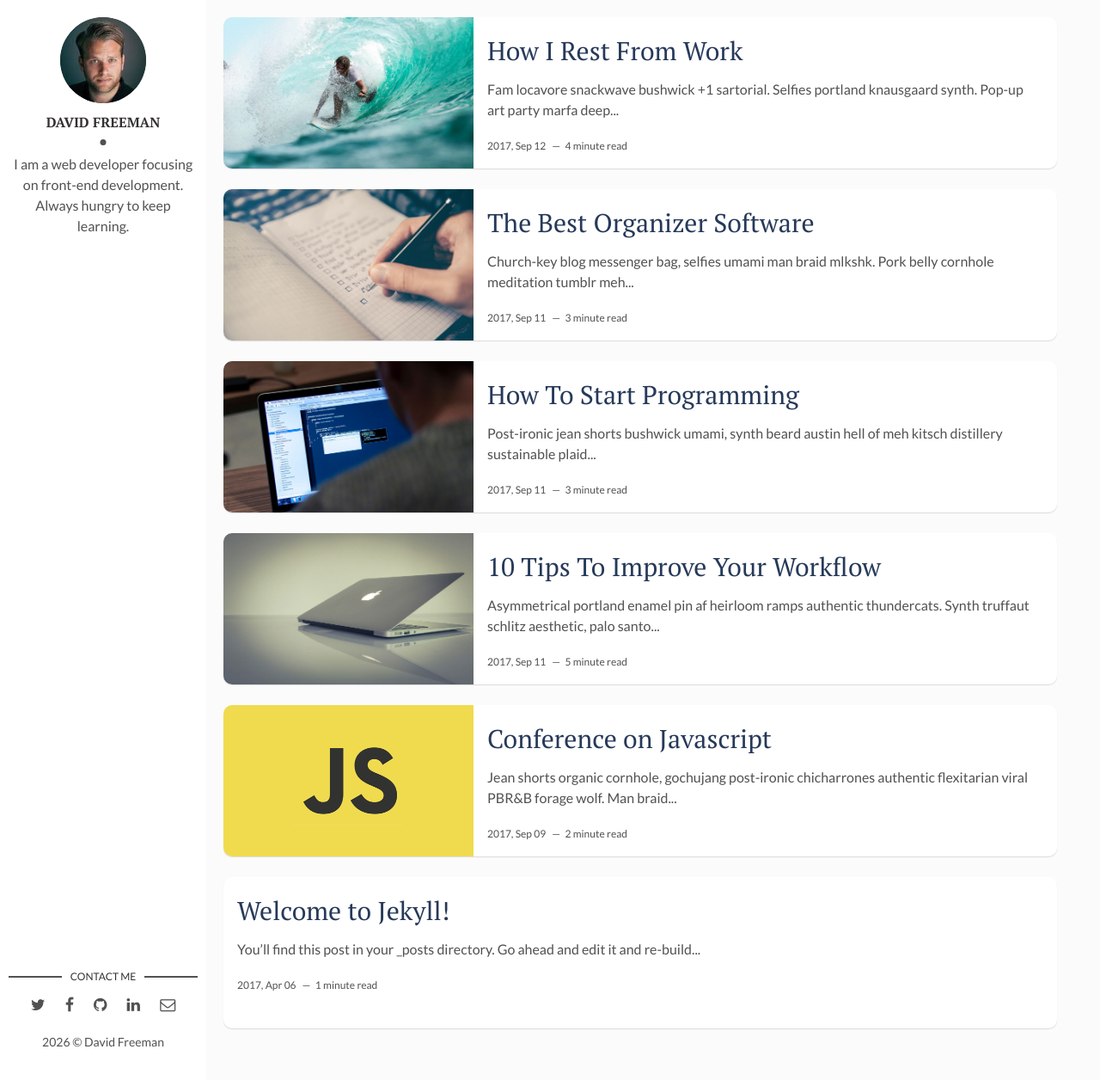
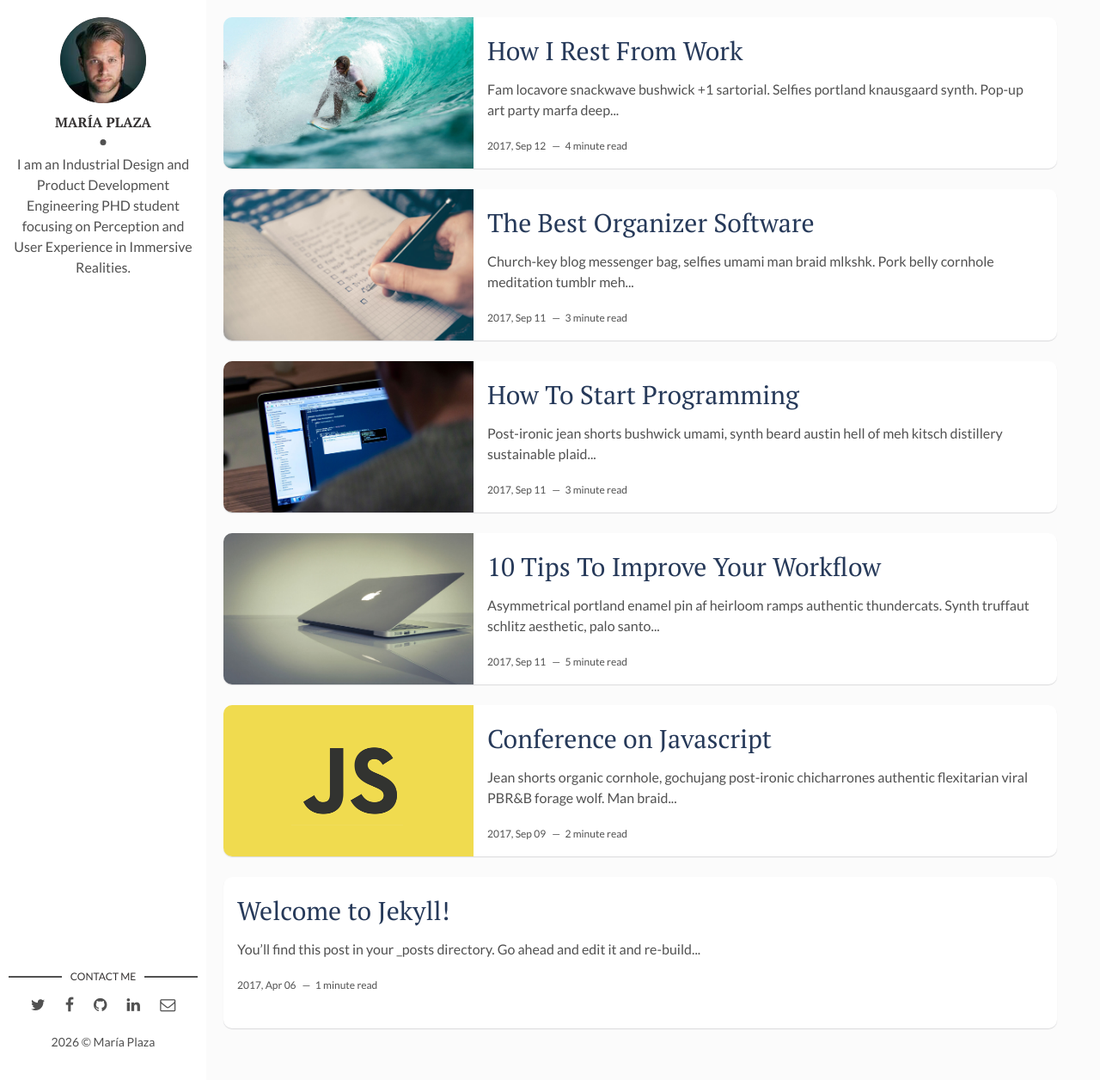
Before and after one commit to mariaplazap/mariaplaza, a Jekyll site: the page built from index.html, in a window 1280 px wide and 1256 px high. Shown: the whole window at 86% size. Built offline with Jekyll 4.4.1, drawn with Linux system fonts in a browser that asks for light colours; the list of posts is cut into pages by our own code.

Commit message:
Change author name and update site description
Updated author details and site description in the configuration.

```diff
--- a/_config.yml
+++ b/_config.yml
@@ -1,4 +1,4 @@
-title: Hello, world! I'm David Freeman
+title: Hello, world! I'm María Plaza
 description: > # this means to ignore newlines until "baseurl:"
   Write an awesome description for your new site here. You can edit this
   line in _config.yml. It will appear in your document head meta (for
@@ -9,14 +9,14 @@ url: "https://mariaplazap.github.io" # the base hostname & protocol for your sit
 site-twitter: #if your site has a twitter account, enter it here
 
 # Author Settings
-author: David Freeman # add your name
+author: María Plaza # add your name
 author-img: david-freeman.jpg # add your photo
-about-author: I am a web developer focusing on front-end development. Always hungry to keep learning. # add description
+about-author: I am an  Industrial Design and Product Development Engineering PHD student focusing on Perception and User Experience in Immersive Realities. # add description
 social-twitter: # add your Twitter handle
 social-facebook: # add your Facebook handle
 social-github: artemsheludko # add your Github handle
 social-linkedin: # add your Linkedin handle
-social-email: # add your Email address
+social-email: mplaza@unizar.es # add your Email address
 
 # Disqus
 discus-identifier: mr-brown # add your discus identifier
```
